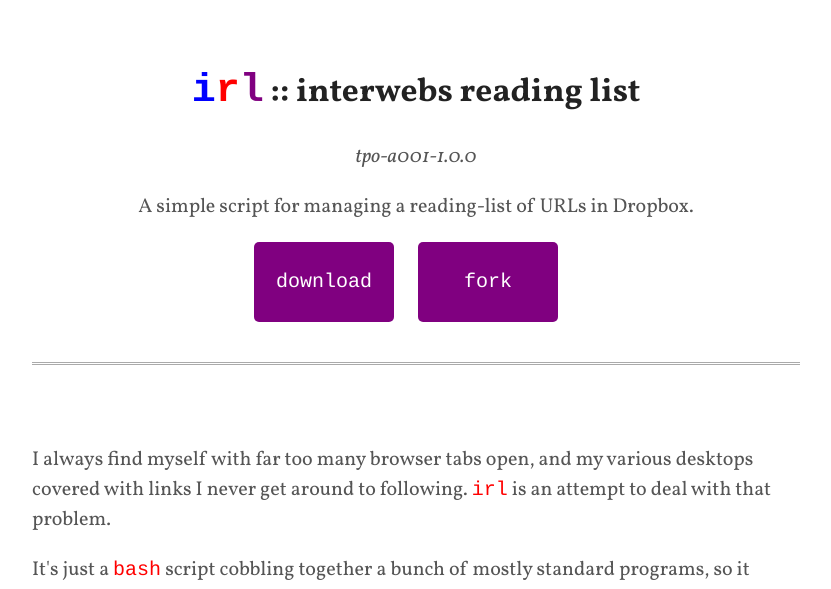
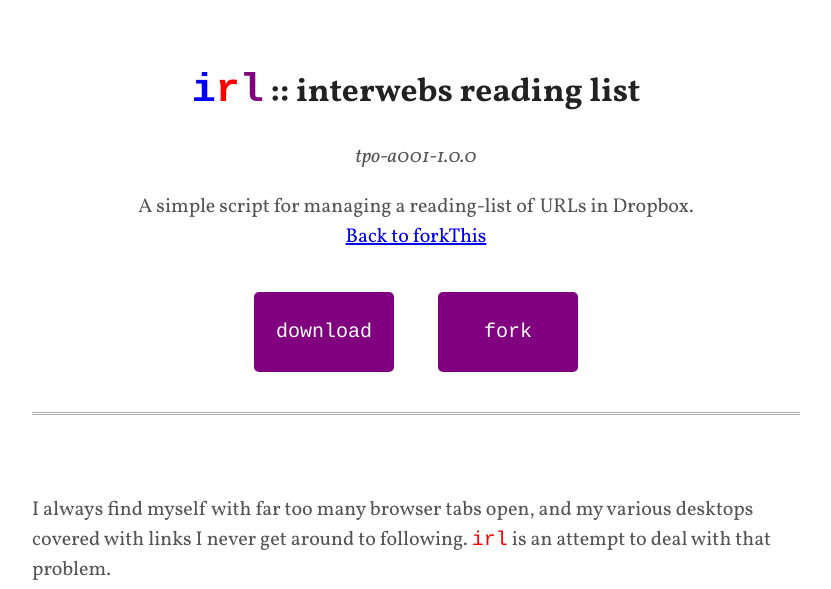
Before and after one commit to dmrutherford/irl, a plain HTML site: page index.html in a window 1280 px wide. Shown: the top 589 px of the page, without its empty margins (224-1055 px from the left). Drawn offline with Linux system fonts and the light colour scheme.

Commit message:
Added a link back to forkThis and tweaked buttons

```diff
--- a/index.html
+++ b/index.html
@@ -68,8 +68,7 @@ pre {
     font-family:        courier,
                         monospace;
     height:             4em;
-    margin-bottom:      1em;
-    margin-right:       1em;
+    margin:             1em;
     line-height:        4em;
     width:              7em;
     text-decoration:    none;
@@ -125,7 +124,7 @@ pre {
 
 <p><em>tpo-a001-1.0.0</em></p>
 
-<p>A simple script for managing a reading-list of URLs in Dropbox.</p>
+<p>A simple script for managing a reading-list of URLs in Dropbox.<br /><a href="../">Back to forkThis</a></p>
 
 <p><a class="button" href="https://github.com/dmrutherford/shoestring/archive/master.zip">download</a>
 
```
